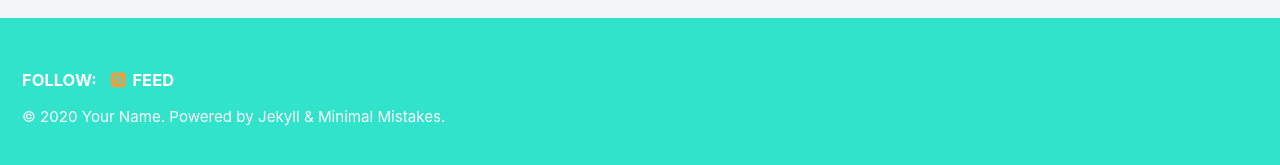
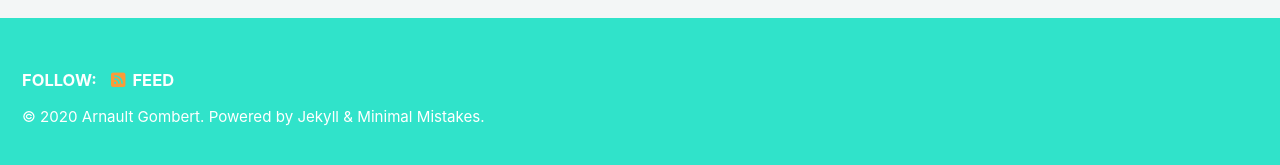
Before and after one commit to agombert/agombert.github.io, a Jekyll site: the page built from index.html, in a window 1280 px wide and 900 px high, scrolled down 222 px. Shown: the part 727-892 px from the top of the window. Built offline with Jekyll 4.4.1, drawn with Linux system fonts in a browser that asks for light colours; cached includes are drawn as plain includes; nearby versions of some CDN libraries; the list of posts is cut into pages by our own code; some of the changed text lies outside the part shown.

Commit message:
change title and description

```diff
--- a/_config.yml
+++ b/_config.yml
@@ -16,11 +16,11 @@ minimal_mistakes_skin    : "mint" # "air", "aqua", "contrast", "dark", "dirt", "
 
 # Site Settings
 locale                   : "en-US"
-title                    : "Site Title"
-title_separator          : "-"
+title                    : "Arnault Gombert"
+title_separator          : "|"
 subtitle                 : # site tagline that appears below site title in masthead
-name                     : "Your Name"
-description              : "An amazing website."
+name                     : "Arnault Gombert"
+description              : "Welcome on my page and thoughts"
 url                      : # the base hostname & protocol for your site e.g. "https://mmistakes.github.io"
 baseurl                  : # the subpath of your site, e.g. "/blog"
 repository               : # GitHub username/repo-name e.g. "mmistakes/minimal-mistakes"
```
